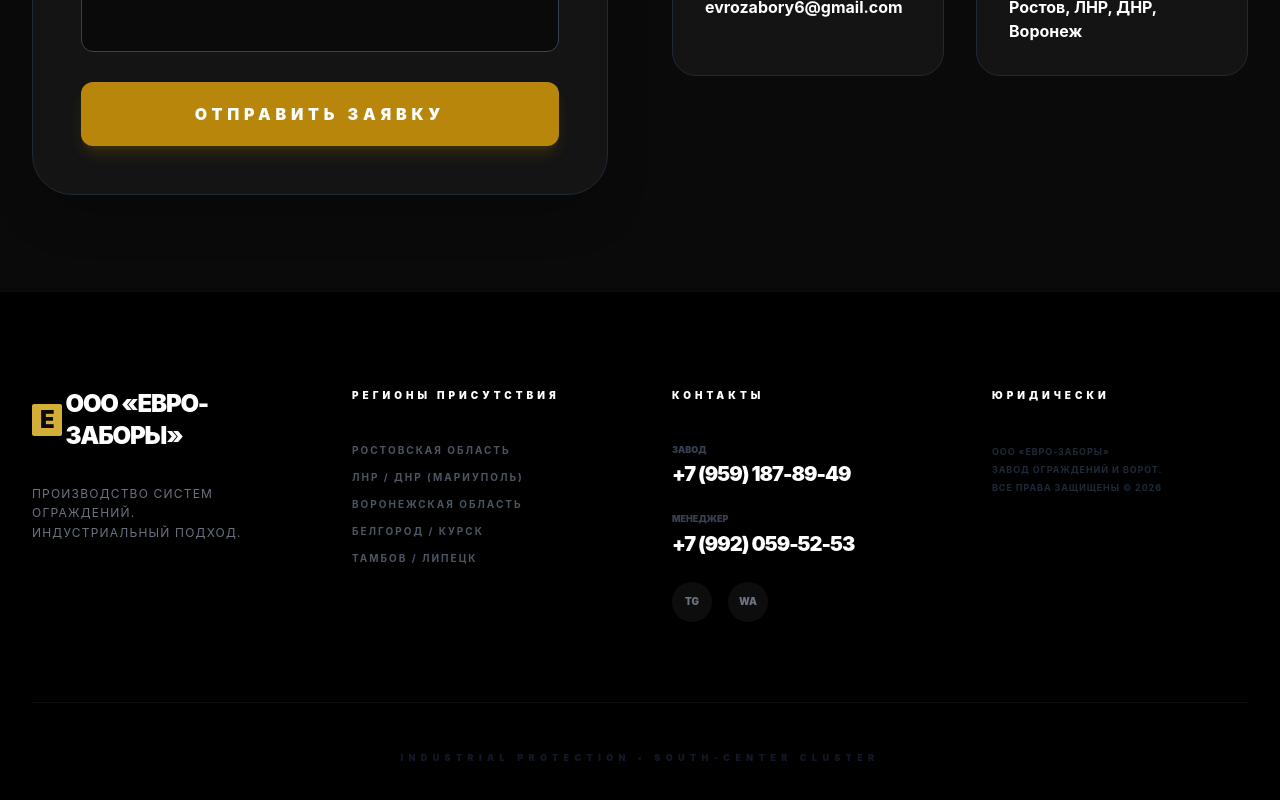
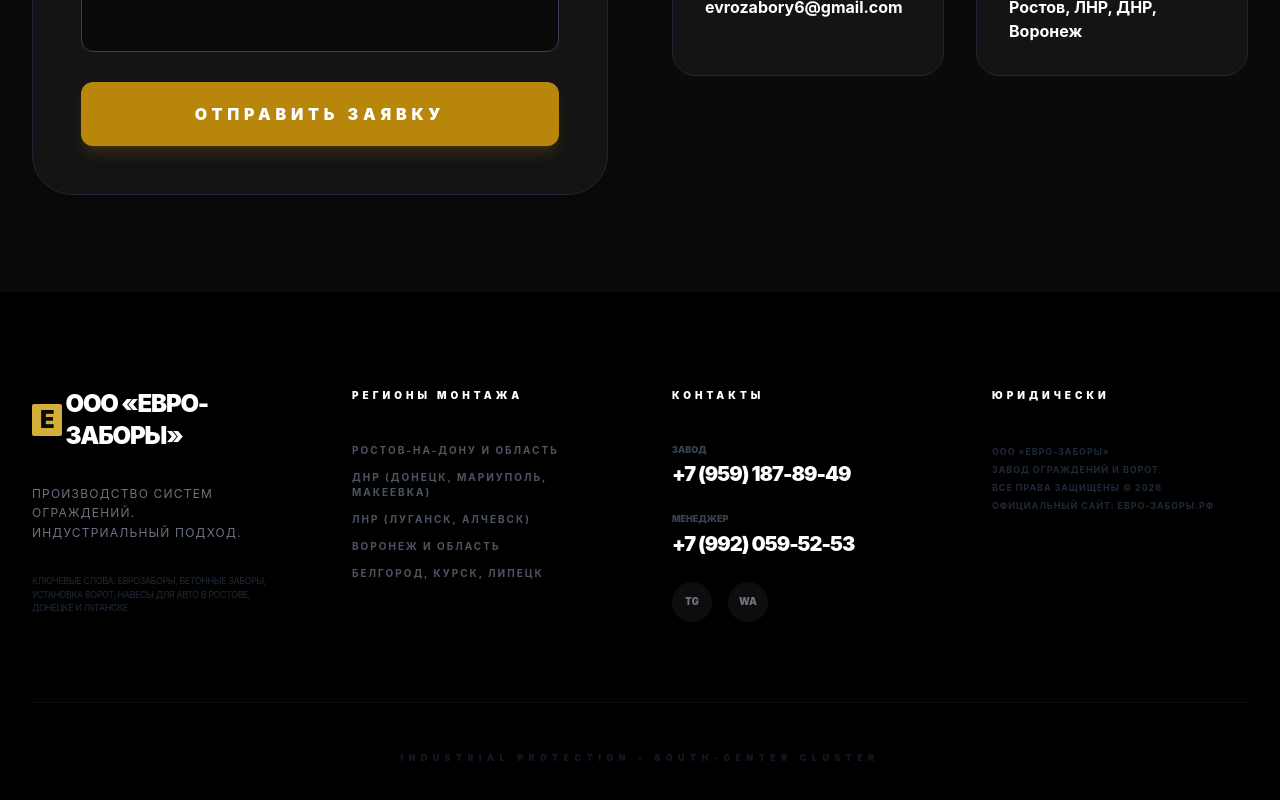
Before and after one commit to ksasha79/KovkaMaster, a React (Vite) app: page / in a window 1280 px wide. Shown: the part 9532-10332 px from the top of the page. Built offline with nearby package versions, Linux system fonts and the light colour scheme.

Commit message:
Update Footer.tsx

```diff
--- a/components/Footer.tsx
+++ b/components/Footer.tsx
@@ -17,16 +17,19 @@ const Footer: React.FC = () => {
               ПРОИЗВОДСТВО СИСТЕМ ОГРАЖДЕНИЙ. <br/>
               ИНДУСТРИАЛЬНЫЙ ПОДХОД.
             </p>
+            <div className="mt-4 text-[9px] text-gray-800 uppercase tracking-tighter">
+              Ключевые слова: еврозаборы, бетонные заборы, установка ворот, навесы для авто в Ростове, Донецке и Луганске.
+            </div>
           </div>
 
           <div>
-            <h3 className="text-white text-[10px] font-black uppercase tracking-[0.4em] mb-10">Регионы присутствия</h3>
+            <h3 className="text-white text-[10px] font-black uppercase tracking-[0.4em] mb-10">Регионы монтажа</h3>
             <ul className="space-y-3 text-[10px] uppercase font-bold tracking-[0.2em] text-gray-600">
-              <li>Ростовская область</li>
-              <li>ЛНР / ДНР (Мариуполь)</li>
-              <li>Воронежская область</li>
-              <li>Белгород / Курск</li>
-              <li>Тамбов / Липецк</li>
+              <li>Ростов-на-Дону и область</li>
+              <li>ДНР (Донецк, Мариуполь, Макеевка)</li>
+              <li>ЛНР (Луганск, Алчевск)</li>
+              <li>Воронеж и область</li>
+              <li>Белгород, Курск, Липецк</li>
             </ul>
           </div>
 
@@ -67,7 +70,8 @@ const Footer: React.FC = () => {
             <p className="text-[9px] uppercase leading-loose font-bold tracking-widest text-gray-800">
               {CONTACTS.COMPANY_NAME} <br/>
               Завод Ограждений и Ворот. <br/>
-              Все права защищены © {new Date().getFullYear()}
+              Все права защищены © {new Date().getFullYear()} <br/>
+              Официальный сайт: {CONTACTS.WEBSITE_URL}
             </p>
           </div>
 
```
